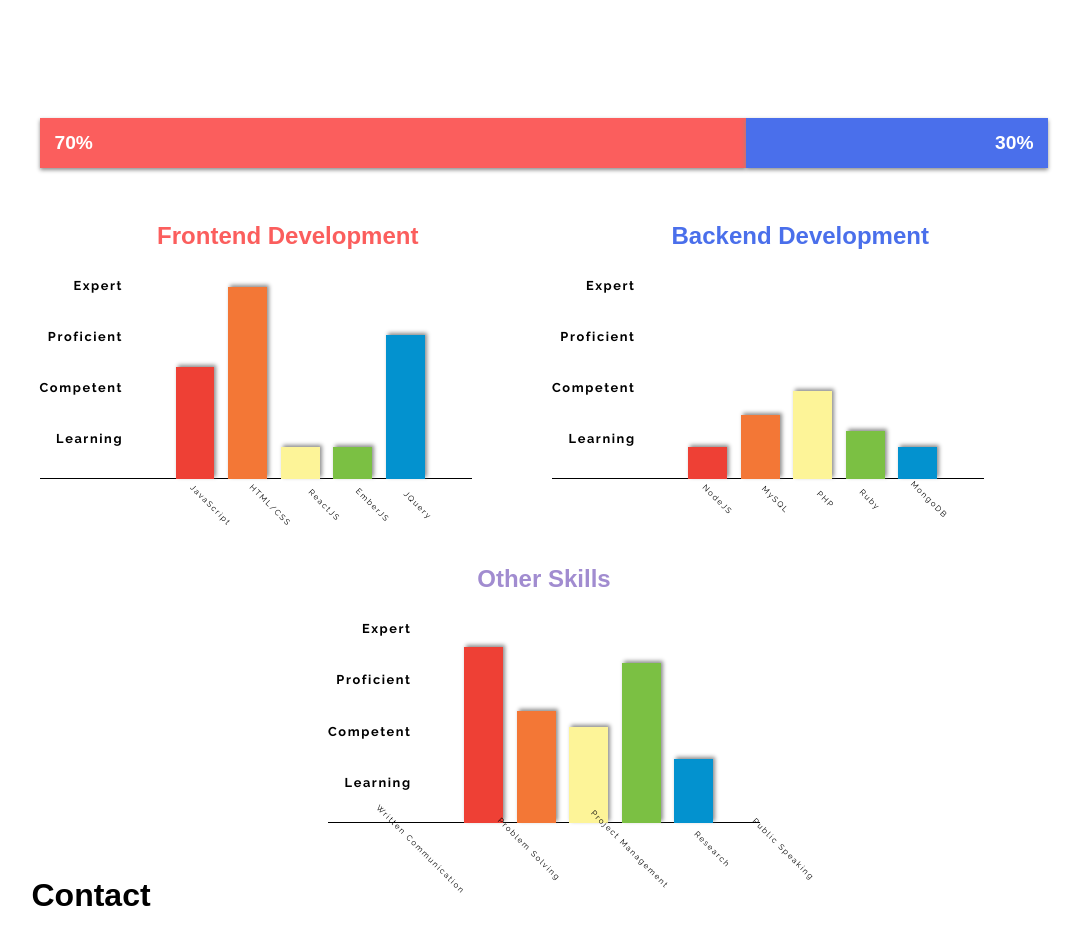
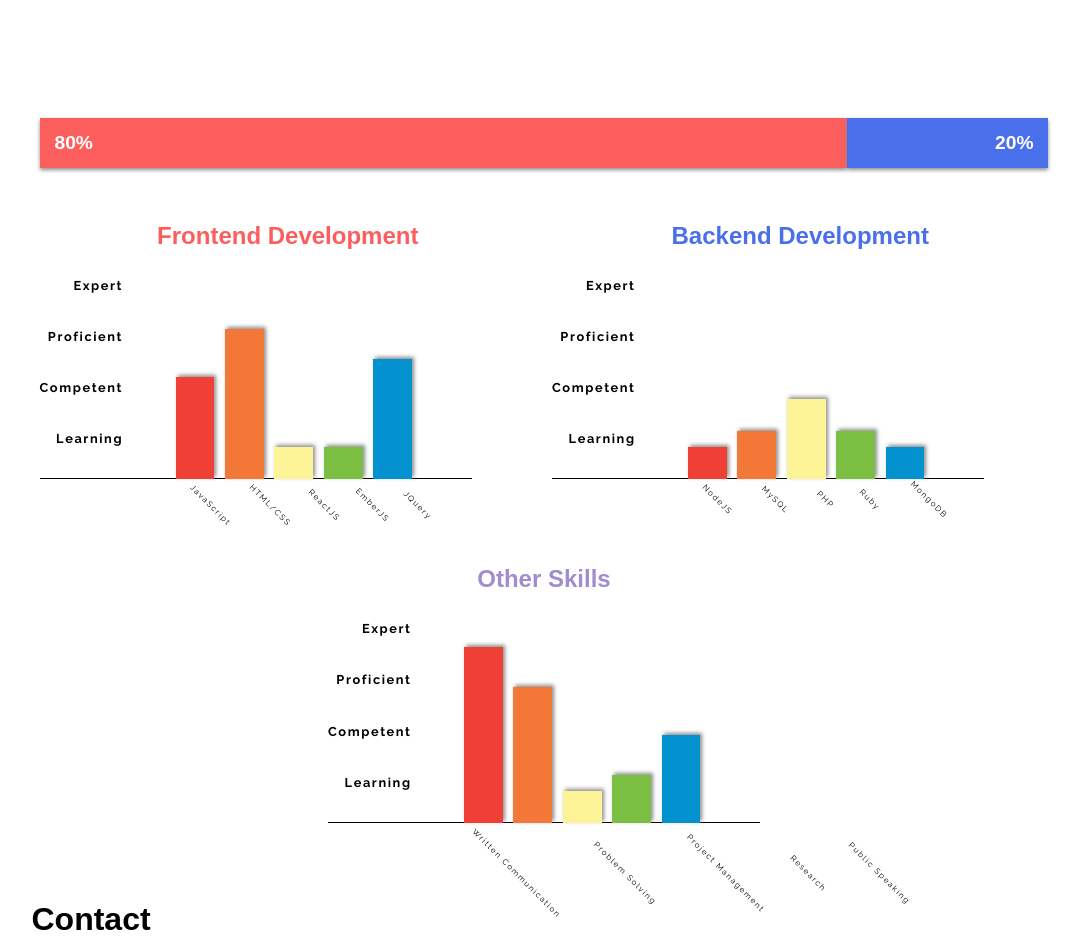
Before and after one commit to brianhernandez/portfolio, a website: page index.html in a window 1280 px wide. Shown: the part 1520-2472 px from the top of the page, without its empty margins (96-1178 px from the left). Drawn offline with Linux system fonts and the light colour scheme.

Commit message:
Added some content for Contact section.  Working on improving responsiveness of bar graphs.

```diff
--- a/components/_bargraphs.scss
+++ b/components/_bargraphs.scss
@@ -22,12 +22,12 @@
 }
 
 .frontend-bar {
-  width: 70%;
+  width: 80%;
   background: #FB5E5D;
 }
 
 .backend-bar {
-  width: 30%;
+  width: 20%;
   background: #4A6FEB;
   text-align: right;
 }
@@ -94,7 +94,8 @@
 
 .bar-li {
   display: inline-block;
-  width: 9%;
+  // width: 9%;
+  width: 7%;
   // height: 100px;
   // height: attr(data-height);
   list-style: none;
@@ -103,10 +104,14 @@
   box-shadow: 2px -2px 4px 0px rgba(140,140,140,1);
   // padding: 0;
 
-  @media screen and (min-width: $large) and (max-width: 786px) {
-    width: 6%;
+  @media screen and (min-width: $large) {
+    width: 9%;
     margin-right: .3em;
   }
+  // @media screen and (min-width: $large) and (max-width: 786px) {
+    // width: 6%;
+    // margin-right: .3em;
+  // }
 }
 
 .bar-li:nth-child(1) {
@@ -131,10 +136,10 @@
 
 /* Frontend Bar Graph Heights */
 .frontend-graph .bar-li:nth-child(1) {
-  height: 7em;
+  height: 6.4em;
 }
 .frontend-graph .bar-li:nth-child(2) {
-  height: 12em;
+  height: 9.4em;
 }
 .frontend-graph .bar-li:nth-child(3) {
   height: 2em;
@@ -143,7 +148,7 @@
   height: 2em;
 }
 .frontend-graph .bar-li:nth-child(5) {
-  height: 9em;
+  height: 7.5em;
 }
 
 /* Backend Bar Graph Heights */
@@ -151,10 +156,10 @@
   height: 2em;
 }
 .backend-graph .bar-li:nth-child(2) {
-  height: 4em;
+  height: 3em;
 }
 .backend-graph .bar-li:nth-child(3) {
-  height: 5.5em;
+  height: 5em;
 }
 .backend-graph .bar-li:nth-child(4) {
   height: 3em;
@@ -168,16 +173,16 @@
   height: 11em;
 }
 .other-graph .bar-li:nth-child(2) {
-  height: 7em;
+  height: 8.5em;
 }
 .other-graph .bar-li:nth-child(3) {
-  height: 6em;
+  height: 2em;
 }
 .other-graph .bar-li:nth-child(4) {
-  height: 10em;
+  height: 3em;
 }
 .other-graph .bar-li:nth-child(5) {
-  height: 4em;
+  height: 5.5em;
 }
 
 /*  Tooltip Code */
@@ -206,6 +211,8 @@
   color: #fff;
   content: attr(data-tooltip);
   font-size: 12px;
+  font-family: "Helvetica", sans-serif;
+  line-height: 1.5em;
   padding: 6px 10px;
   // padding: 20px 40px;
   top: 26px;
@@ -230,7 +237,22 @@
   margin-left: 0em;
 
   @media screen and (min-width: $large) {
-      margin-left: 20em;
+      margin-left: 26em;
+      margin-top: 2.5em;
+
+      // .x-li:nth-child(2) {
+      //   margin-left: -7em;
+      // }
+      // .x-li:nth-child(3) {
+      //   margin-left: -5em;
+      // }
+      // .x-li:nth-child(4) {
+      //   margin-left: -5.5em;
+      // }
+      // .x-li:nth-child(5) {
+      //   margin-left: -2em;
+      // }
+
   }
 }
 
--- a/index.html
+++ b/index.html
@@ -48,7 +48,7 @@
     <main class="main-content">
 
       <section class="su_container content-about" id="about">
-        <h2>About Brian</h2>
+        <h2>About</h2>
         <div class="about-wrapper">
           <img src="img/brian.jpeg" alt="Image of Brian">
           <div>
@@ -301,7 +301,7 @@
         <h2>Skills</h2>
         <div class="su_line">
           <div class="su_cell">
-            <div class="total-bar frontend-bar"><span>70%</span></div><div class="total-bar backend-bar"><span>30%</span></div>
+            <div class="total-bar frontend-bar"><span>80%</span></div><div class="total-bar backend-bar"><span>20%</span></div>
           </div>
         </div>
         <div class="graphs-container su_line">
@@ -316,7 +316,7 @@
               </ul>
               <ul class="bars">
                 <li class="bar-li" data-height="7em" data-tooltip="I've created various projects using cross-browser compatible vanilla JavaScript"></li>
-                <li class="bar-li" data-height="7em" data-tooltip="I started teaching myself HTML & CSS since high school in the 90s and continually use it for may web development projects to this day"></li>
+                <li class="bar-li" data-height="7em" data-tooltip="I started teaching myself HTML & CSS since high school in the 90s and continually use it for my web development projects to this day"></li>
                 <li class="bar-li" data-height="7em" data-tooltip="Just beginning to learn React"></li>
                 <li class="bar-li" data-height="7em" data-tooltip="Just beginning to learn Ember"></li>
                 <li class="bar-li" data-height="7em" data-tooltip="I have used parts of jQuery in many projects in the past."></li>
@@ -409,7 +409,8 @@
               </div>
             </div>
           </label>
-        <p>I am curren</p>
+        <p>I am always looking for great clients and teams to work with and currently have availability to work on a new web project.  Please see my contact details above on my business card.  I would love to get in touch with you and hear about what you are working on.</p>
+        <p>Thank you for stopping by my little part of the web!</p>
       </section>
     </main>
 
@@ -423,7 +424,7 @@
 
   </div>
   <script src="accordiontabs.js"></script>
-  <script type="text/javascript" src="responsiveaccordion.js"></script>
+  <script src="responsiveaccordion.js"></script>
   <script src="simpleoffcanvasnav.js"></script>
   <script src="searchmodaltrigger.js"></script>
   <!-- <script src="//localhost:35729/livereload.js"></script> -->
--- a/layout/_contact.scss
+++ b/layout/_contact.scss
@@ -4,3 +4,7 @@
   .content-contact {
     // min-height: 10em;
   }
+
+#contact p {
+  margin-bottom: .6em;
+}
```
Also changed, not shown: main.css, main.min.css.
